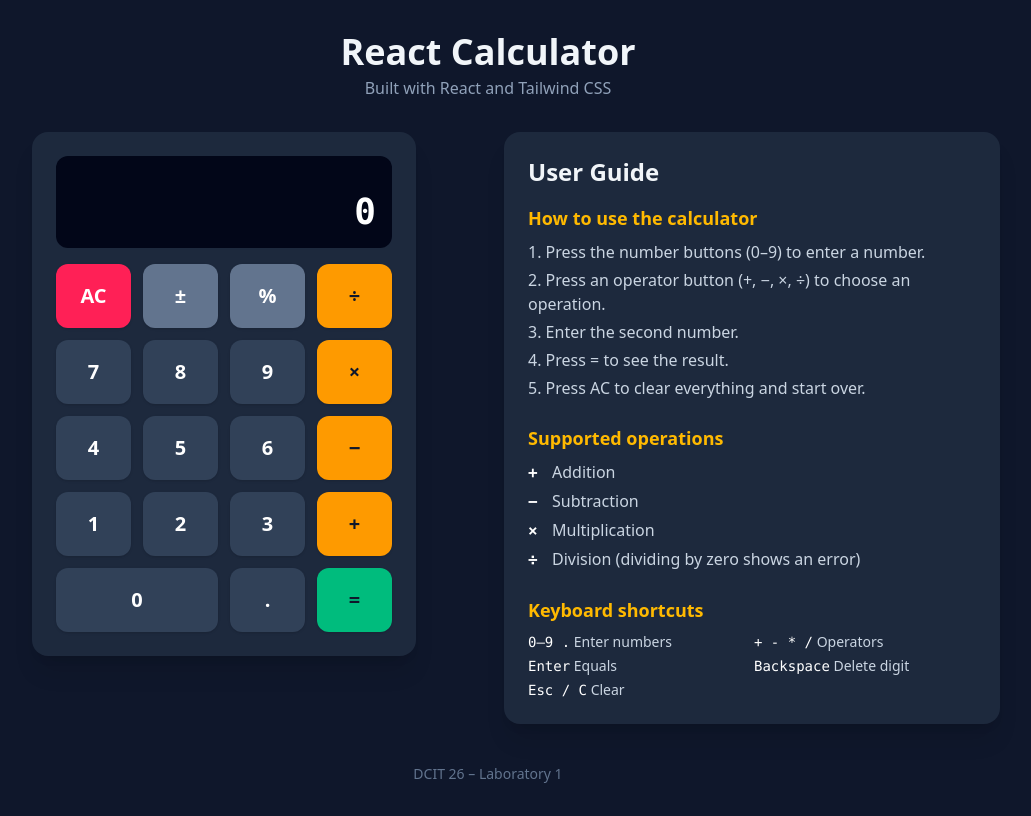
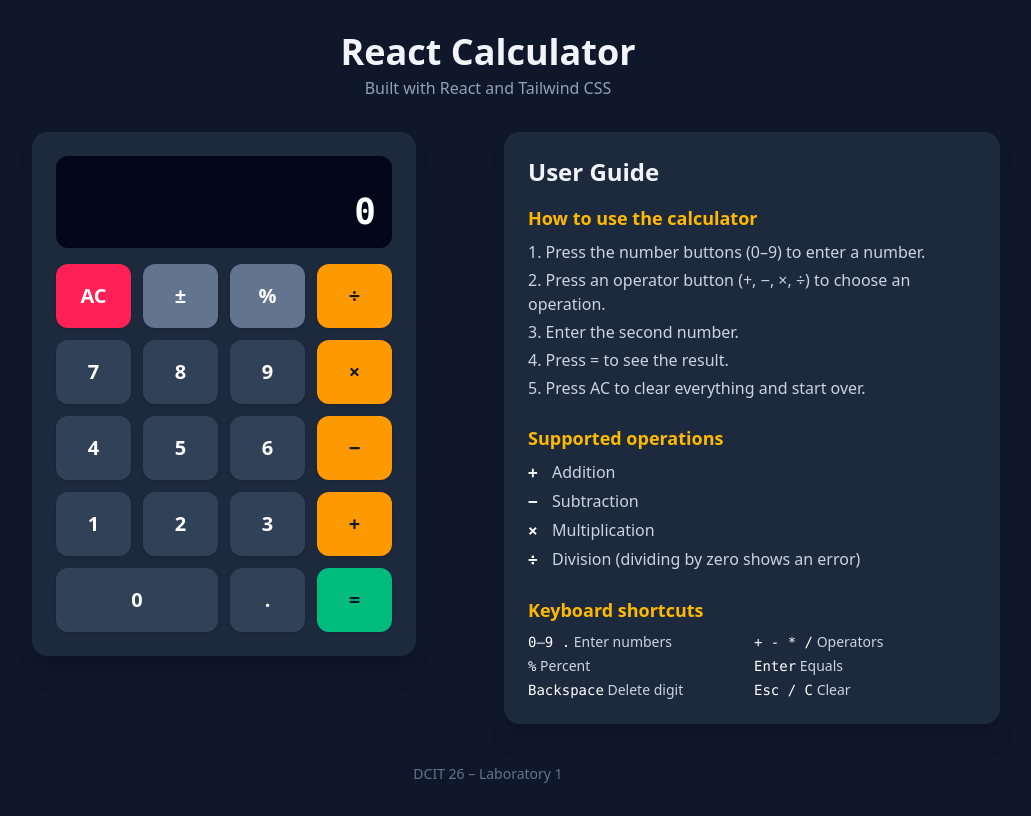
Before and after one commit to kagwangkaman/CalculatorLab1, a React (Vite) app: page / in a window 1280 px wide. Shown: the whole page, without its empty margins (152-1183 px from the left). Built offline with nearby package versions, Linux system fonts and the light colour scheme.

Commit message:
feat: move shortcut list to data, add the percent key, link heading
File: src/components/UserGuide.jsx

```diff
--- a/src/components/UserGuide.jsx
+++ b/src/components/UserGuide.jsx
@@ -13,21 +13,39 @@
   { symbol: "÷", name: "Division (dividing by zero shows an error)" },
 ];
 
+const shortcuts = [
+  { keys: "0–9 .", action: "Enter numbers" },
+  { keys: "+ - * /", action: "Operators" },
+  { keys: "%", action: "Percent" },
+  { keys: "Enter", action: "Equals" },
+  { keys: "Backspace", action: "Delete digit" },
+  { keys: "Esc / C", action: "Clear" },
+];
+
 export default function UserGuide() {
   return (
-    <section className="bg-slate-800 rounded-2xl p-6 shadow-xl">
-      <h2 className="text-2xl font-bold mb-4">User Guide</h2>
+    <section className="bg-slate-800 rounded-2xl p-6 shadow-xl" aria-labelledby="guide-heading">
+      <h2 id="guide-heading" className="text-2xl font-bold mb-4">
+        User Guide
+      </h2>
 
       <h3 className="text-lg font-semibold text-amber-400 mb-2">How to use the calculator</h3>
       <ol className="list-decimal list-inside space-y-1 text-slate-300 mb-6">
-        {steps.map((s) => <li key={s}>{s}</li>)}
+        {steps.map((s) => (
+          <li key={s}>{s}</li>
+        ))}
       </ol>
 
       <h3 className="text-lg font-semibold text-amber-400 mb-2">Supported operations</h3>
       <ul className="space-y-1 text-slate-300 mb-6">
         {operations.map((o) => (
           <li key={o.symbol}>
-            <span className="inline-block w-6 font-mono font-bold text-white">{o.symbol}</span>
+            <span
+              aria-hidden="true"
+              className="inline-block w-6 font-mono font-bold text-white"
+            >
+              {o.symbol}
+            </span>
             {o.name}
           </li>
         ))}
@@ -35,11 +53,11 @@
 
       <h3 className="text-lg font-semibold text-amber-400 mb-2">Keyboard shortcuts</h3>
       <ul className="text-slate-300 text-sm grid grid-cols-1 sm:grid-cols-2 gap-1">
-        <li><kbd className="font-mono text-white">0–9 .</kbd> Enter numbers</li>
-        <li><kbd className="font-mono text-white">+ - * /</kbd> Operators</li>
-        <li><kbd className="font-mono text-white">Enter</kbd> Equals</li>
-        <li><kbd className="font-mono text-white">Backspace</kbd> Delete digit</li>
-        <li><kbd className="font-mono text-white">Esc / C</kbd> Clear</li>
+        {shortcuts.map((s) => (
+          <li key={s.keys}>
+            <kbd className="font-mono text-white">{s.keys}</kbd> {s.action}
+          </li>
+        ))}
       </ul>
     </section>
   );
```
